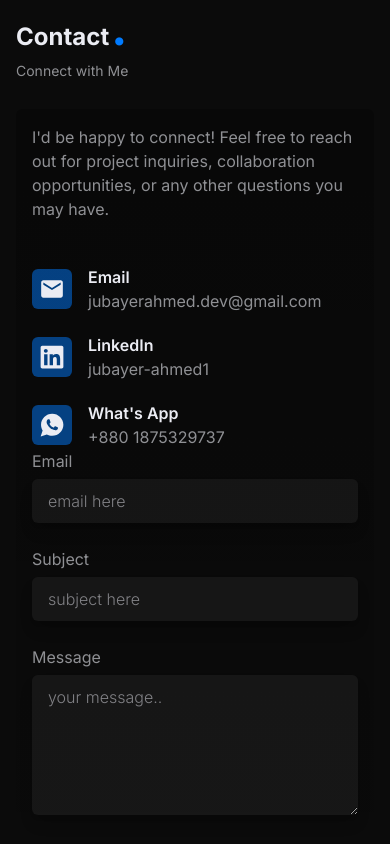
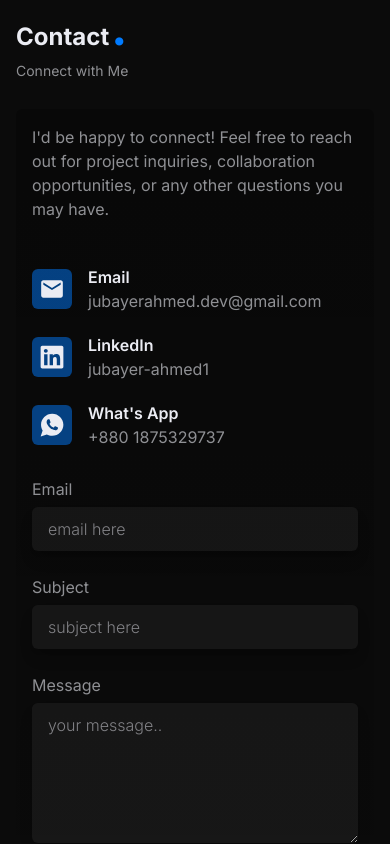
Before and after one commit to jubayerahmed46/react-portfolio, a React (Vite) app: page / in a window 390 px wide. Shown: the part 4120-4964 px from the top of the page. Built offline with nearby package versions, Linux system fonts and the light colour scheme.

Commit message:
gap added in contact

```diff
--- a/src/components/home/Contact/Contact.jsx
+++ b/src/components/home/Contact/Contact.jsx
@@ -39,7 +39,7 @@ function Contact() {
         viewport={{ once: true }}
         className=" flex flex-col justify-center items-center bg-gradient-to-t to-black/30 p-4 rounded-md from-transparent"
       >
-        <div className="grid md:grid-cols-2 ">
+        <div className="grid md:grid-cols-2 md:gap-0 gap-7">
           <div className="md:border-r md:border-gray-500/15 md:pr-7 ">
             <p className="dark-gray mb-11">
               I'd be happy to connect! Feel free to reach out for project
```
